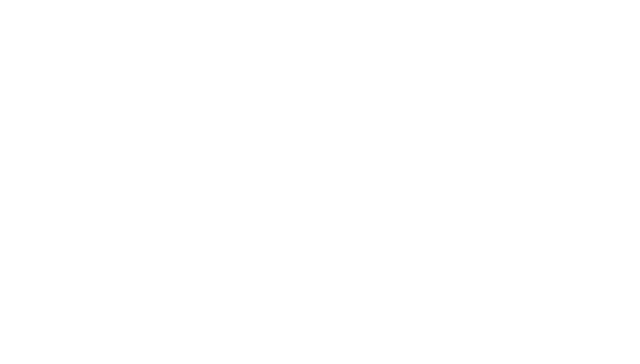
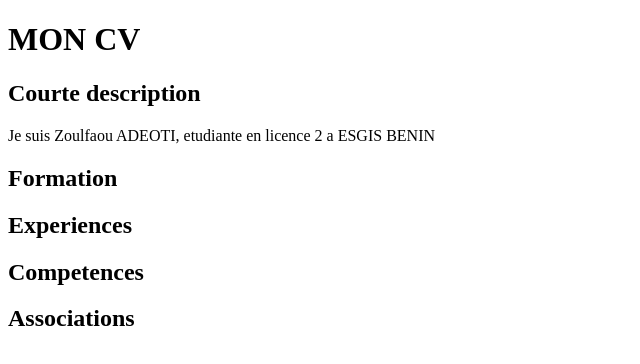
Before and after one commit to ADEOTI1234a/mon-cv, a plain HTML site: page index.html in a window 1280 px wide. Shown: the whole page, without its empty margins (0-640 px from the left). Drawn offline with Linux system fonts and the light colour scheme.

Commit message:
mise en place de la section description

```diff
--- a/index.html
+++ b/index.html
@@ -7,6 +7,21 @@
 <link rel="stylesheet" href="style.css">
 </head>
 <body>
-
+    <h1>MON CV </h1>
+    <H2>Courte description</H2>
+    <div>Je suis Zoulfaou ADEOTI, etudiante en licence 2 a ESGIS BENIN
+    </div>
+    <h2>Formation</h2>
+    <div>
+    </div>
+    <h2>Experiences</h2>
+    <div>
+    </div>
+    <h2>Competences</h2>
+    <div>
+    </div>
+    <h2>Associations</h2>
+    <div>
+    </div>
 </body>
 </html>
```
